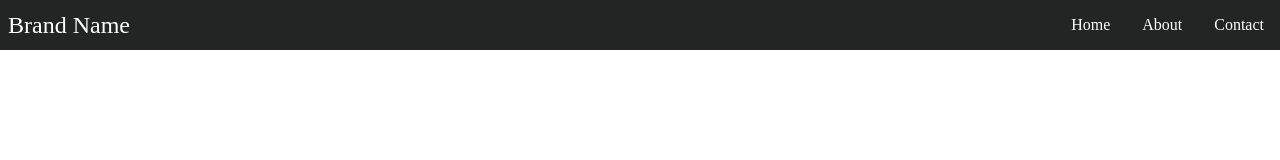
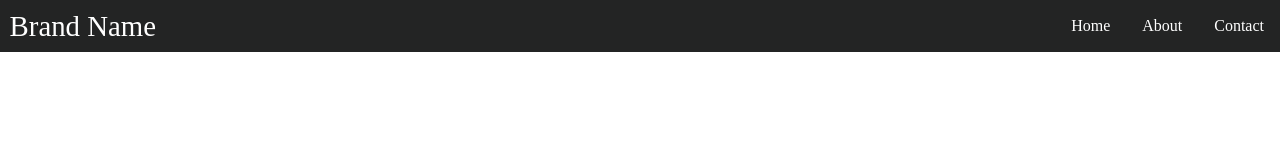
Before and after one commit to Abinash17a/ResponsiveNavbar, a plain HTML site: page index.html in a window 1280 px wide. Drawn offline with Linux system fonts and the light colour scheme.

Commit message:
Update nav.css

```diff
--- a/nav.css
+++ b/nav.css
@@ -13,8 +13,8 @@ body{
   color: white;
 }
 .brand-title{
-  font-size: 1.5rem;
-  margin: .5rem;
+  font-size: 1.8rem;
+  margin: .6rem;
 }
 .navbar-links ul{
   margin: 0;
```
